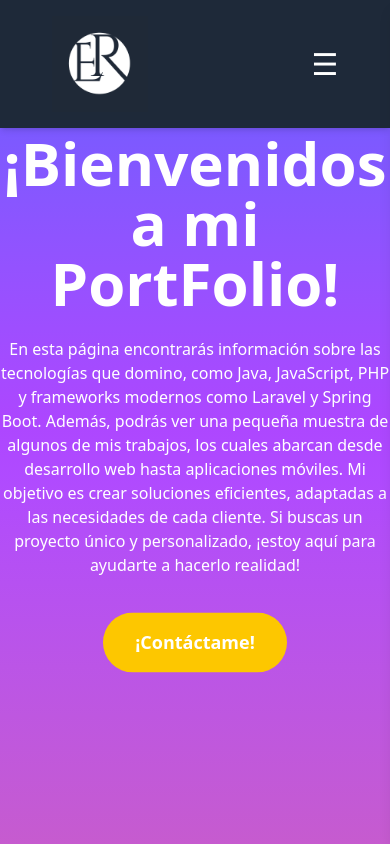
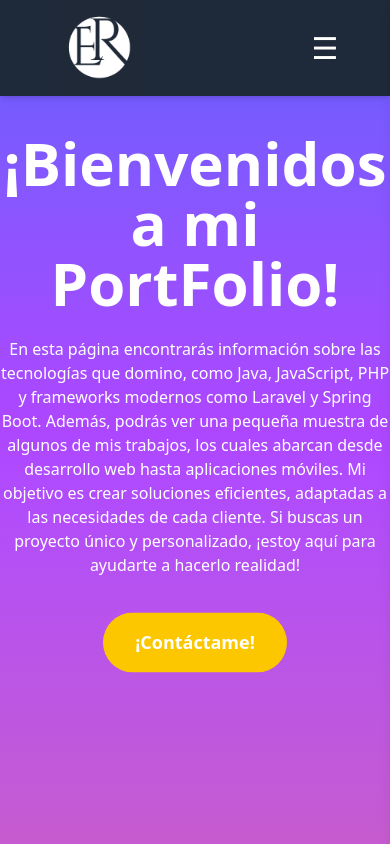
Before and after one commit to Elenaro0204/PortFolio, a website: page index.html in a window 390 px wide. Shown: the top 844 px of the page. Drawn offline with Linux system fonts and the light colour scheme; a web font is replaced by a local one.

Commit message:
Mejora Encabezado

```diff
--- a/index.html
+++ b/index.html
@@ -19,7 +19,7 @@
 <body class="bg-gradient-to-r from-indigo-500 via-purple-500 to-pink-500 text-white">
 
     <!-- HEADER -->
-    <header class="bg-gray-800 w-full top-0 shadow-md py-4 fixed z-50">
+    <header class="bg-gray-800 w-full top-0 shadow-md py-0 md:py-4 fixed z-50">
         <div class="wrapper flex justify-between items-center px-8">
             <!-- LOGO -->
             <figure class="w-auto">
```
Also changed, not shown: dist/css/styles-compilado.css.
